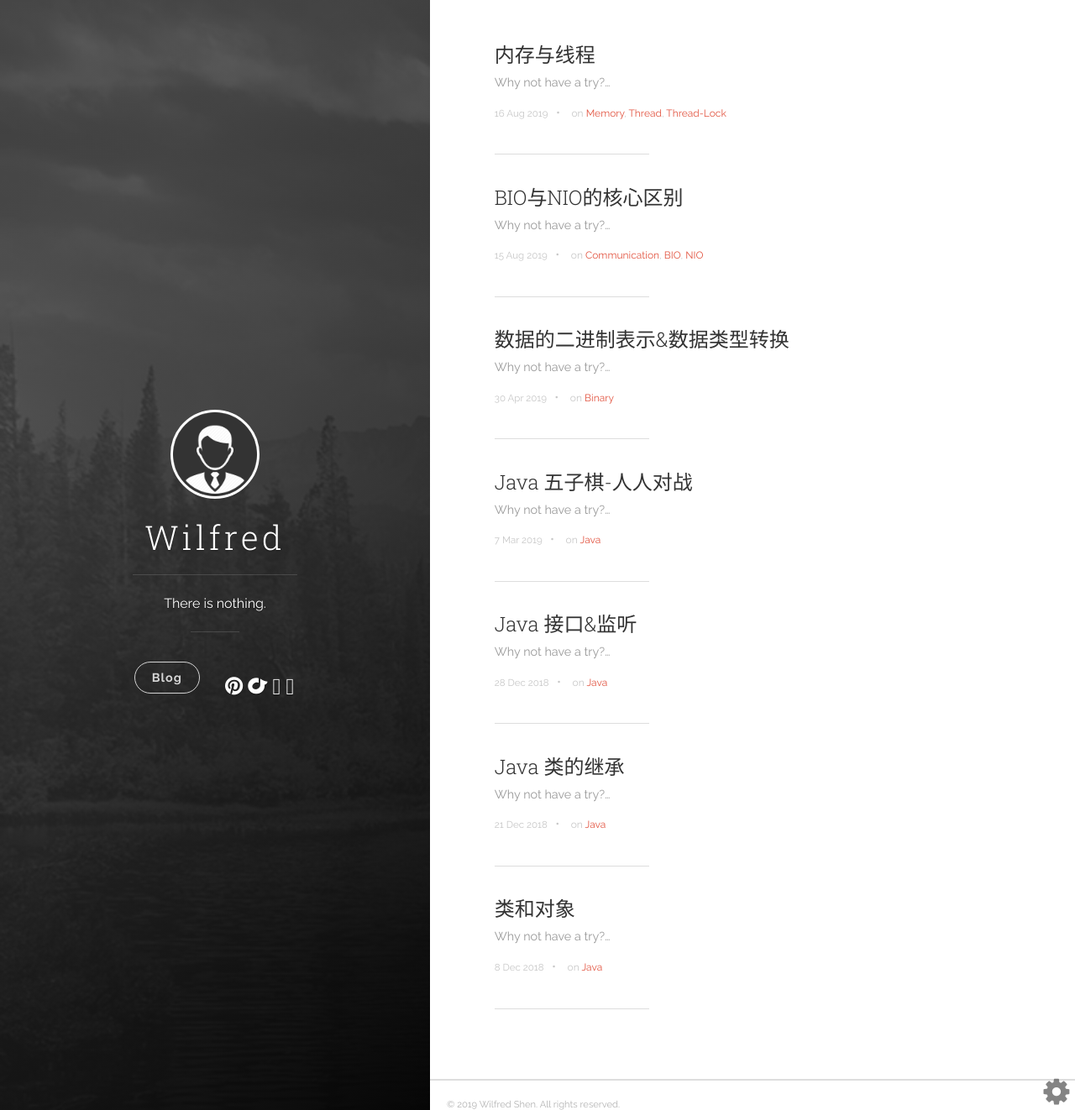
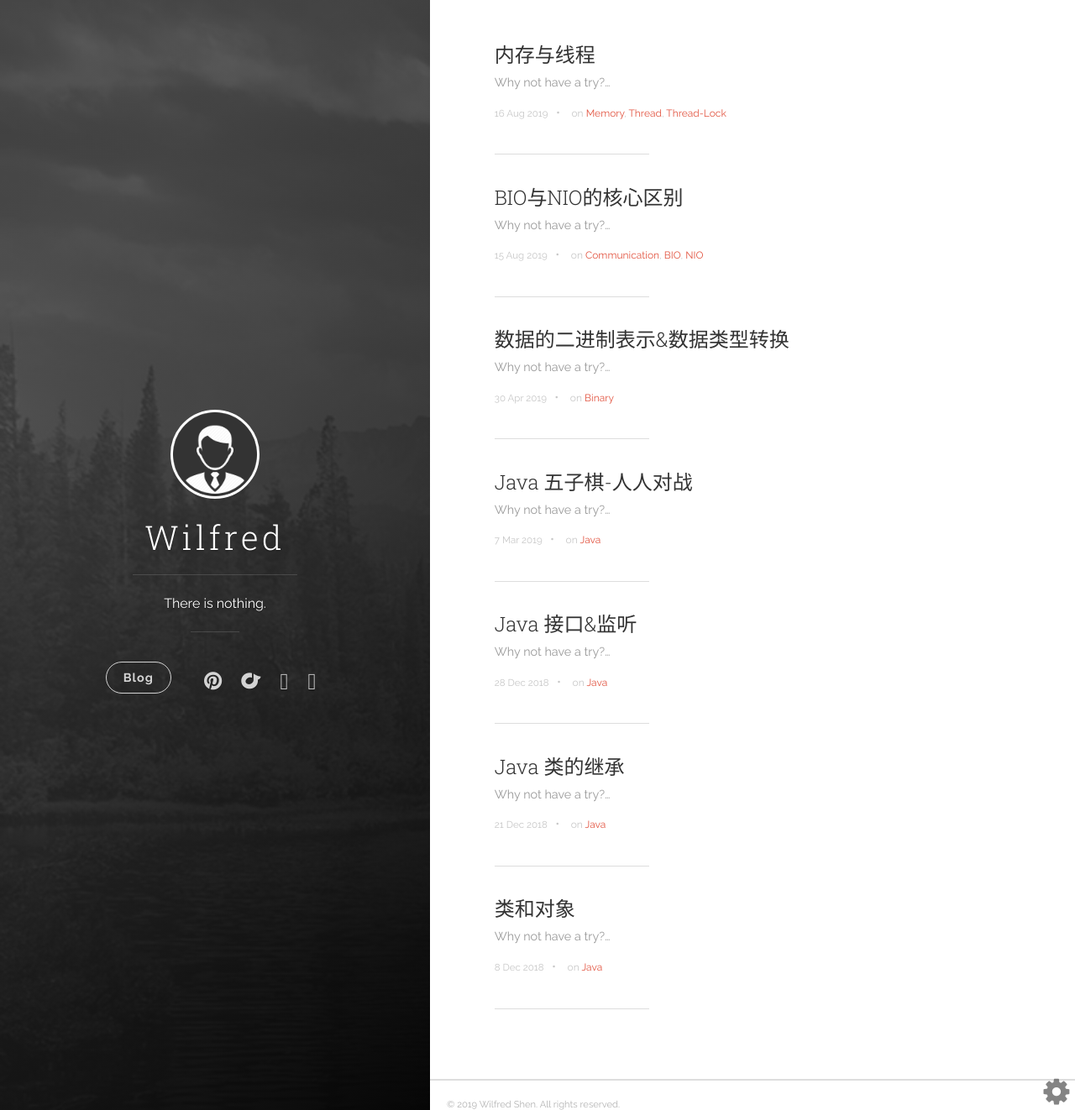
Before and after one commit to WilfredShen/WilfredShen.github.io, a Jekyll site: the page built from index.html, in a window 1280 px wide and 1322 px high. Shown: the whole window at 84% size. Built offline with Jekyll 4.4.1, drawn with Linux system fonts in a browser that asks for light colours; the list of posts is cut into pages by our own code.

Commit message:
Update main.scss

```diff
--- a/static/css/main.scss
+++ b/static/css/main.scss
@@ -320,6 +320,19 @@
   -ms-transform: rotate(315deg);
   transform: rotate(315deg); }
 
-.icon {
+.navigation__item div {
   display: block;
-  font-size: 1.7em; }
+  position: relative;
+  border-color: #FFF;
+  color: #FFF;
+  opacity: .8; }
+  .navigation__item div:hover {
+    color: #FFF;
+    border-color: #FFF;
+    opacity: 1; }
+
+.navigation--social div {
+  padding: 6px 8px 6px 9px; }
+  .navigation--social div .icon {
+    display: block;
+    font-size: 1.7em; }
```
